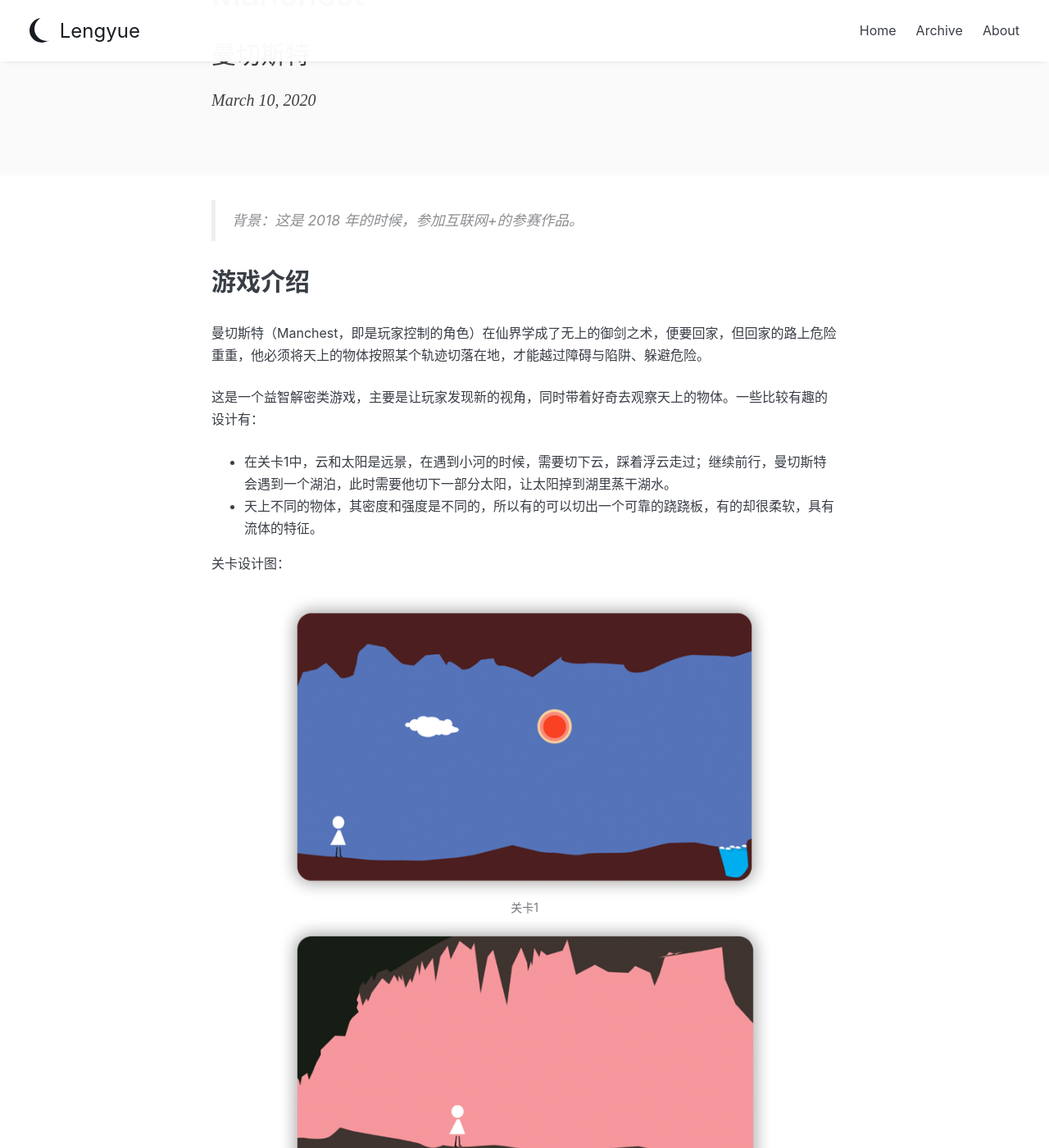
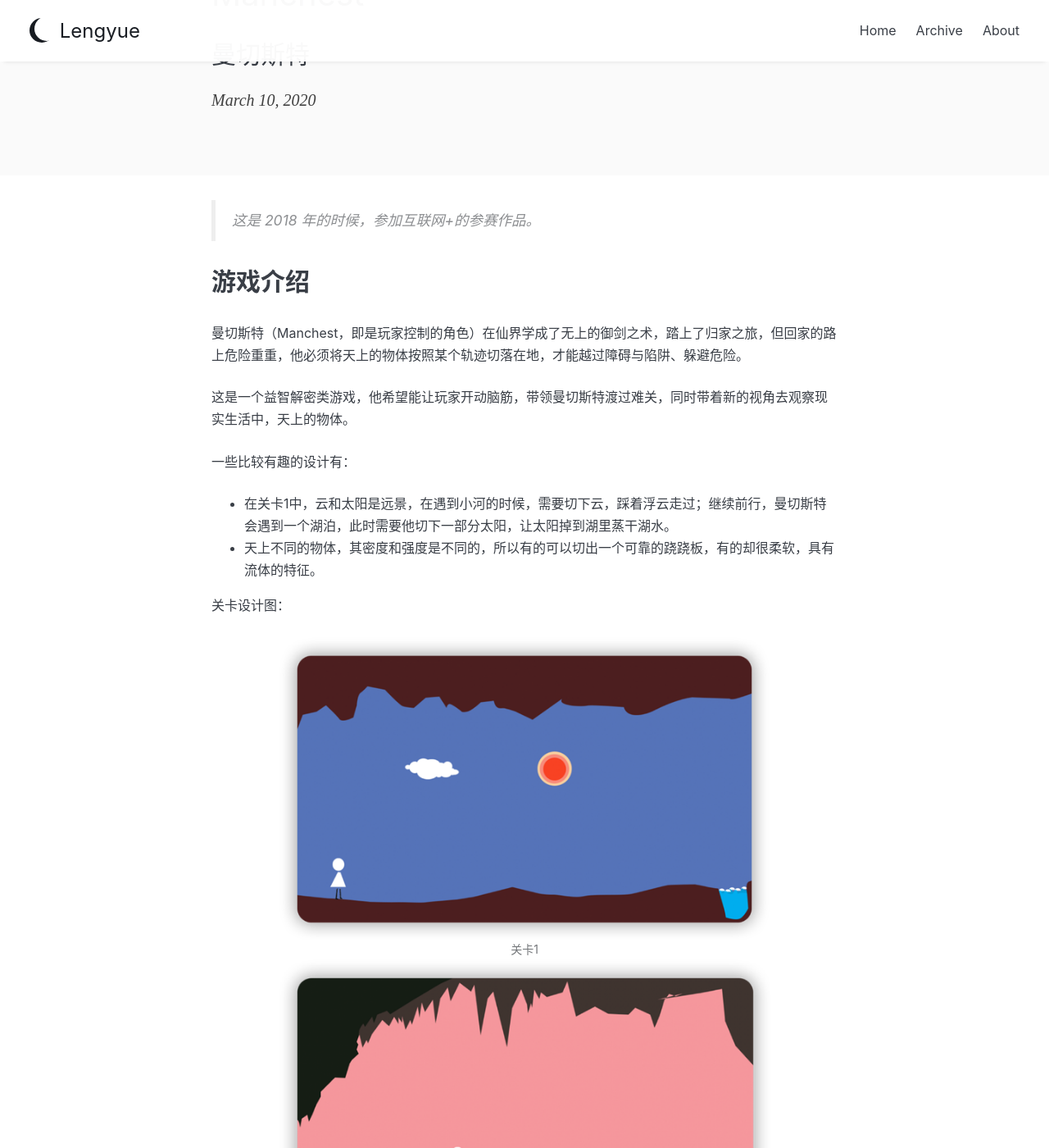
Before and after one commit to guxi11/guxi11.github.io, a Jekyll site: the page built from _posts/2020-03-10-Manchest.md, in a window 1280 px wide and 1400 px high, scrolled down 266 px. Shown: the whole window at 82% size. Built offline with Jekyll 4.4.1, drawn with Linux system fonts in a browser that asks for light colours.

Commit message:
doc: adjust posts

```diff
--- a/_posts/2020-03-10-Manchest.md
+++ b/_posts/2020-03-10-Manchest.md
@@ -7,13 +7,15 @@ tags:
   - 作品集
 ---
 
-> 背景：这是 2018 年的时候，参加互联网+的参赛作品。
+> 这是 2018 年的时候，参加互联网+的参赛作品。
 
 ## 游戏介绍
 
-曼切斯特（Manchest，即是玩家控制的角色）在仙界学成了无上的御剑之术，便要回家，但回家的路上危险重重，他必须将天上的物体按照某个轨迹切落在地，才能越过障碍与陷阱、躲避危险。
+曼切斯特（Manchest，即是玩家控制的角色）在仙界学成了无上的御剑之术，踏上了归家之旅，但回家的路上危险重重，他必须将天上的物体按照某个轨迹切落在地，才能越过障碍与陷阱、躲避危险。
 
-这是一个益智解密类游戏，主要是让玩家发现新的视角，同时带着好奇去观察天上的物体。一些比较有趣的设计有：
+这是一个益智解密类游戏，他希望能让玩家开动脑筋，带领曼切斯特渡过难关，同时带着新的视角去观察现实生活中，天上的物体。
+
+一些比较有趣的设计有：
 * 在关卡1中，云和太阳是远景，在遇到小河的时候，需要切下云，踩着浮云走过；继续前行，曼切斯特会遇到一个湖泊，此时需要他切下一部分太阳，让太阳掉到湖里蒸干湖水。
 * 天上不同的物体，其密度和强度是不同的，所以有的可以切出一个可靠的跷跷板，有的却很柔软，具有流体的特征。
 
--- a/_sass/atina/components/_post.scss
+++ b/_sass/atina/components/_post.scss
@@ -90,7 +90,8 @@
   text-align: center;
 }
 
-img {
+img, video, video {
+  width: 100%;
   &.middle {
     max-width: 600px;
   }
@@ -99,6 +100,9 @@ img {
   }
   &.small {
     max-width: 200px;
+  }
+  &.phone-size {
+    max-width: 375px;
   }
 }
 
```
Also changed, not shown: _posts/2020-03-10-MindMeme.md (+11 -12 lines), _posts/2020-03-10-MyChat.md (+1 -1 lines), _posts/2020-03-10-页码.md (+5 -3 lines), assets/images/posts/mindmeme/classifyMemes.png (added), assets/images/posts/mindmeme/toolbar.png (added), 3 other files.
